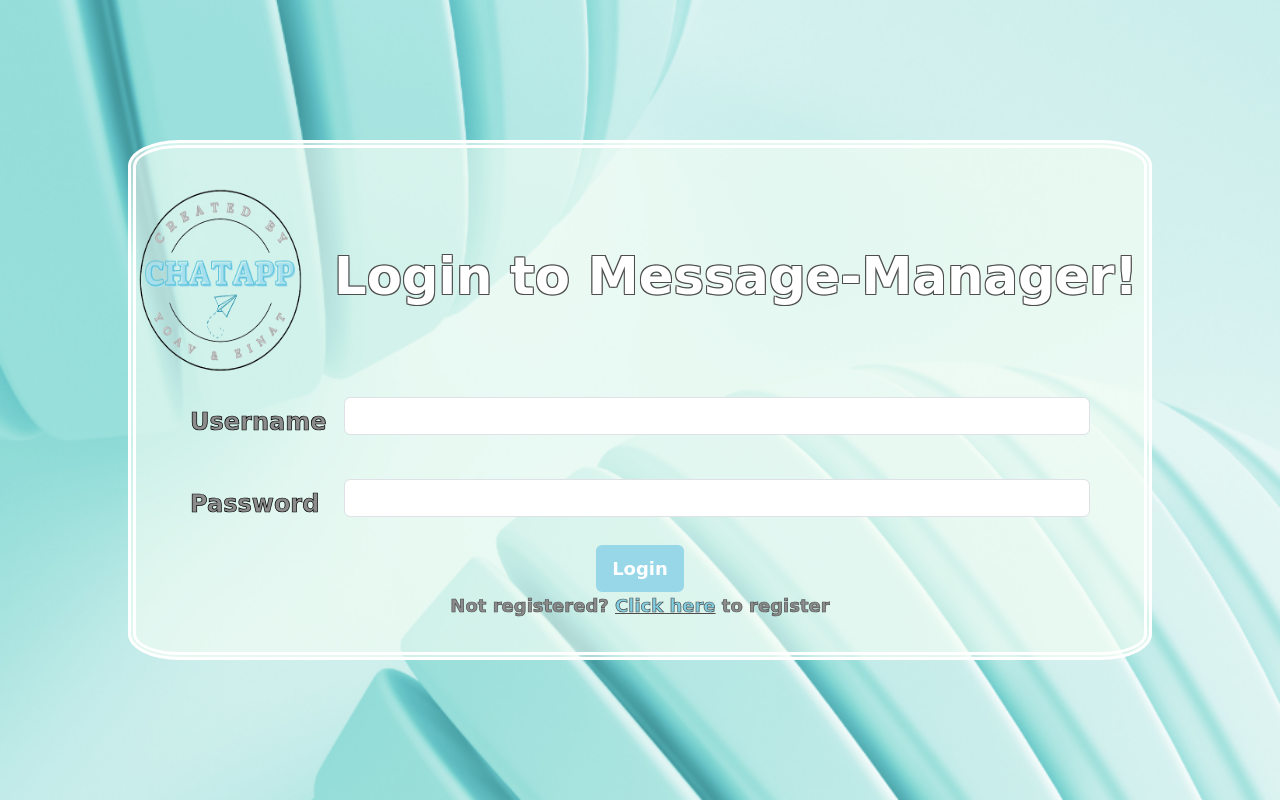
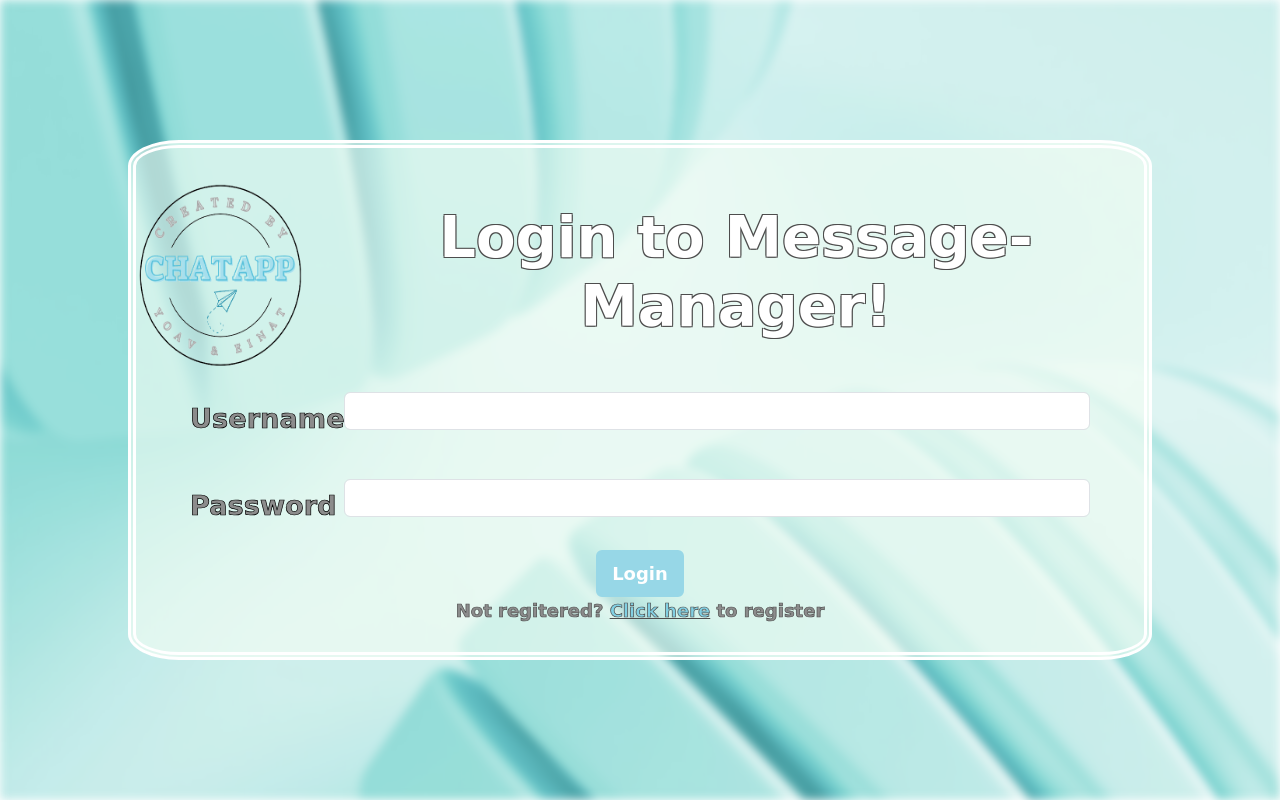
Before and after one commit to doximanman/Chatapp-Functionality-1B, a React (Create React App) app: page /Login in a window 1280 px wide. Built offline with nearby package versions, Linux system fonts and the light colour scheme.

Commit message:
Initial commit

```diff
--- a/src/App.js
+++ b/src/App.js
@@ -1,17 +1,21 @@
-import {BrowserRouter,Routes,Route} from "react-router-dom";
-import Chat from "./Chat/Chat"
+import {BrowserRouter, Routes, Route} from "react-router-dom";
+// import Chat from "./Chat/Chat.js"
 import Login from "./Login/Login";
-import Register from "./Register/Register"
-function App(){
-    return(
+// import Register from "./Register/Register"
+import React from 'react'
+
+
+function App() {
+    return (
         <BrowserRouter>
             <Routes>
-                <Route path="/" element={<Login />}></Route>
-                <Route path="/Login" element={<Login />}></Route>
-                <Route path="/Chat" element={<Chat />}></Route>
-                <Route path="/Register" element={<Register />}></Route>
+                <Route path="/" element={<Login/>}></Route>
+                <Route path="/Login" element={<Login/>}></Route>
+                {/* <Route path="/Chat" element={<Chat/>}></Route> */}
+                {/* <Route path="/Register" element={<Register/>}></Route> */}
             </Routes>
         </BrowserRouter>
+
     );
 
 }
--- /dev/null
+++ b/src/FormsItems/Background.js
@@ -0,0 +1,5 @@
+function Background() {
+    return (<div id="background"></div>);
+}
+
+export default Background;
--- /dev/null
+++ b/src/FormsItems/BottomMessage.js
@@ -0,0 +1,7 @@
+function BottomMessage( {description} ) {
+    return (
+        <div id={description.id}>{description.question}<a href={description.link}>{description.click}</a>{description.goal}</div>
+    );
+}
+
+export default BottomMessage;
--- /dev/null
+++ b/src/FormsItems/Button.js
@@ -0,0 +1,7 @@
+function Button( {description}) {
+    return (
+        <button id={description.id} type="submit" class="btn btn-primary">{description.name}</button>
+    );
+}
+
+export default Button;
--- /dev/null
+++ b/src/FormsItems/Input.js
@@ -0,0 +1,12 @@
+function Input({ description }) {
+    return (
+        <div class="col-11 row ">
+            <label class={description.labelClass}>{description.name}</label>
+            <div class={description.divClass}>
+                <input type={description.type} class="form-control" id={description.id} required></input>
+            </div>
+        </div>
+    );
+}
+
+export default Input;
--- /dev/null
+++ b/src/FormsItems/Title.js
@@ -0,0 +1,12 @@
+
+import logo from '../Pictures/logo.png';
+function Title({ title }) {
+    return (
+        <div id="open" class="col-12">
+            <img id="logo" src={logo}></img>
+            <h1 class="col-10">{title}</h1>
+        </div>
+    );
+}
+
+export default Title;
--- a/src/Login/Login.css
+++ b/src/Login/Login.css
@@ -1,3 +1,17 @@
+/*body {
+  margin: 0;
+  font-family: -apple-system, BlinkMacSystemFont, 'Segoe UI', 'Roboto', 'Oxygen',
+    'Ubuntu', 'Cantarell', 'Fira Sans', 'Droid Sans', 'Helvetica Neue',
+    sans-serif;
+  -webkit-font-smoothing: antialiased;
+  -moz-osx-font-smoothing: grayscale;
+}
+
+code {
+  font-family: source-code-pro, Menlo, Monaco, Consolas, 'Courier New',
+    monospace;
+}*/
+
 body {
     font-family: Comic Sans MS !important;
     color: #4d4d4d !important;
@@ -6,7 +20,7 @@ body {
   }
 
   .row {
-    margin: 3vh;
+    margin: 2vh;
   }
 
   h1 {
@@ -35,7 +49,7 @@ h1 {
     border-color: white;
   }
 
-#background {
+  /* #background {
     position: absolute;
     z-index: 1;
     -webkit-filter: blur(5px);
@@ -45,10 +59,10 @@ h1 {
     filter: blur(5px);
     width: 100vw;
     height: 100vh;
-    background-image: url("../Pictures/background.png");
+    background-image: url("Pictures/background.png");
     background-size: cover;
     background-repeat: no-repeat;
-}
+  } */
 
   form {
     display: flex;
--- a/src/Login/Login.js
+++ b/src/Login/Login.js
@@ -1,35 +1,25 @@
 import "./Login.css"
-import logo from "../Pictures/logo.png"
+import Input from '../FormsItems/Input';
+import Button from '../FormsItems/Button';
+import Title from '../FormsItems/Title';
+import Background from '../FormsItems/Background';
+import BottomMessage from '../FormsItems/BottomMessage';
 
 function Login() {
     return (
         <>
+            <Background></Background>
             <form>
                 <div id="login-form">
-                    <div id="open" className="col-12">
-                        <img id="logo" src={logo} alt="logo"></img>
-                            <h1 className="col-10">Login to Message-Manager!</h1>
-                    </div>
-                    <div className="col-11 row ">
-                        <label className="col-sm-2 col-form-label name">Username</label>
-                        <div className="col-sm-10">
-                            <input type="text" className="form-control" id="Username" required></input>
-                        </div>
-                    </div>
-                    <div className="col-11 row">
-                        <label className="col-sm-2 col-form-label name">Password</label>
-                        <div className="col-sm-10">
-                            <input type="password" className="form-control" id="Password" required></input>
-                        </div>
-                    </div>
-                    <button id="login-button" type="submit" className="btn btn-primary">Login</button>
-                    <div id="not-registered">Not registered? <a href="../Register/Register.html">Click here</a> to
-                        register
-                    </div>
+                    <Title title="Login to Message-Manager!"></Title>
+                    <Input description={{ labelClass: "col-sm-2 col-form-label name", name: "Username", divClass: "col-sm-10", type: "text", id: "Username" }}></Input>
+                    <Input description={{ labelClass: "col-sm-2 col-form-label name", name: "Password", divClass: "col-sm-10", type: "password", id: "Password" }}></Input>
+                    <Button description={{ id: "login-button", name: "Login" }}></Button>
+                    <BottomMessage description={{id:"not-registered", question:"Not regitered? ",link:"..\Register\Register.html", click:"Click here", goal:" to register"}}></BottomMessage>
                 </div>
-            </form>
+            </form >
         </>
-);
+    );
 }
 
-export default Login
+export default Login;
--- a/src/Register/Register.js
+++ /dev/null
@@ -1,53 +0,0 @@
-import logo from "../Pictures/logo.png"
-import "./Register.css"
-
-function Register(){
-    return(
-        <>
-            <form>
-                <div id="register-form">
-                    <div id="open" className="col-12">
-                        <img id="logo" src={logo} alt="logo"/>
-                            <h1 className="col-10">Register to Message-Manager!</h1>
-                    </div>
-                    <div className="col-11 row ">
-                        <label className="col-sm-2 col-form-label name">Username</label>
-                        <div className="col-sm-10">
-                            <input type="text" className="form-control" id="Username" required />
-                        </div>
-                    </div>
-                    <div className="col-11 row">
-                        <label className="col-sm-2 col-form-label name">Password</label>
-                        <div className="col-sm-10">
-                            <input type="password" className="form-control" id="Password" required />
-                        </div>
-                    </div>
-                    <div className="col-11 row">
-                        <label className="col-sm-2 col-form-label name">Repeat Password</label>
-                        <div className="col-sm smaller">
-                            <input type="password" className="form-control" id="Repeat-Password" required />
-                        </div>
-                    </div>
-                    <div className="col-11 row">
-                        <label className="col-sm-2 col-form-label name smaller">Display Name</label>
-                        <div className="col-sm-10">
-                            <input type="text" className="form-control" id="Display-Name" required />
-                        </div>
-                    </div>
-                    <div className="col-11 row">
-                        <label className="col-sm-2 col-form-label name">Picture</label>
-                        <div className="col-sm-10">
-                            <input className="form-control" type="file" id="Picture" required />
-                        </div>
-                    </div>
-                    <button id="register-button" type="submit" className="btn btn-primary">Register</button>
-                    <div id="already-registered">Already registered? Click here to
-                        login
-                    </div>
-                </div>
-            </form>
-        </>
-    );
-}
-
-export default Register;
--- a/src/index.css
+++ b/src/index.css
@@ -12,9 +12,22 @@ code {
     monospace;
 }
 
-#root{
+#background {
+  position: absolute;
+  z-index: 1;
+  -webkit-filter: blur(5px);
+  -moz-filter: blur(5px);
+  -o-filter: blur(5px);
+  -ms-filter: blur(5px);
+  filter: blur(5px);
+  width: 100vw;
+  height: 100vh;
   background-image: url("Pictures/background.png");
-  background-size:100vw 100vh;
-  width:100vw;
-  height:100vh;
+  background-size: cover;
+  background-repeat: no-repeat;
 }
+
+#root {
+  width: 100vw;
+  height: 100vh;
+}
```
Also changed, not shown: src/Register/Regiter.css (added). Lines whose indentation alone changed are shown as unchanged.
